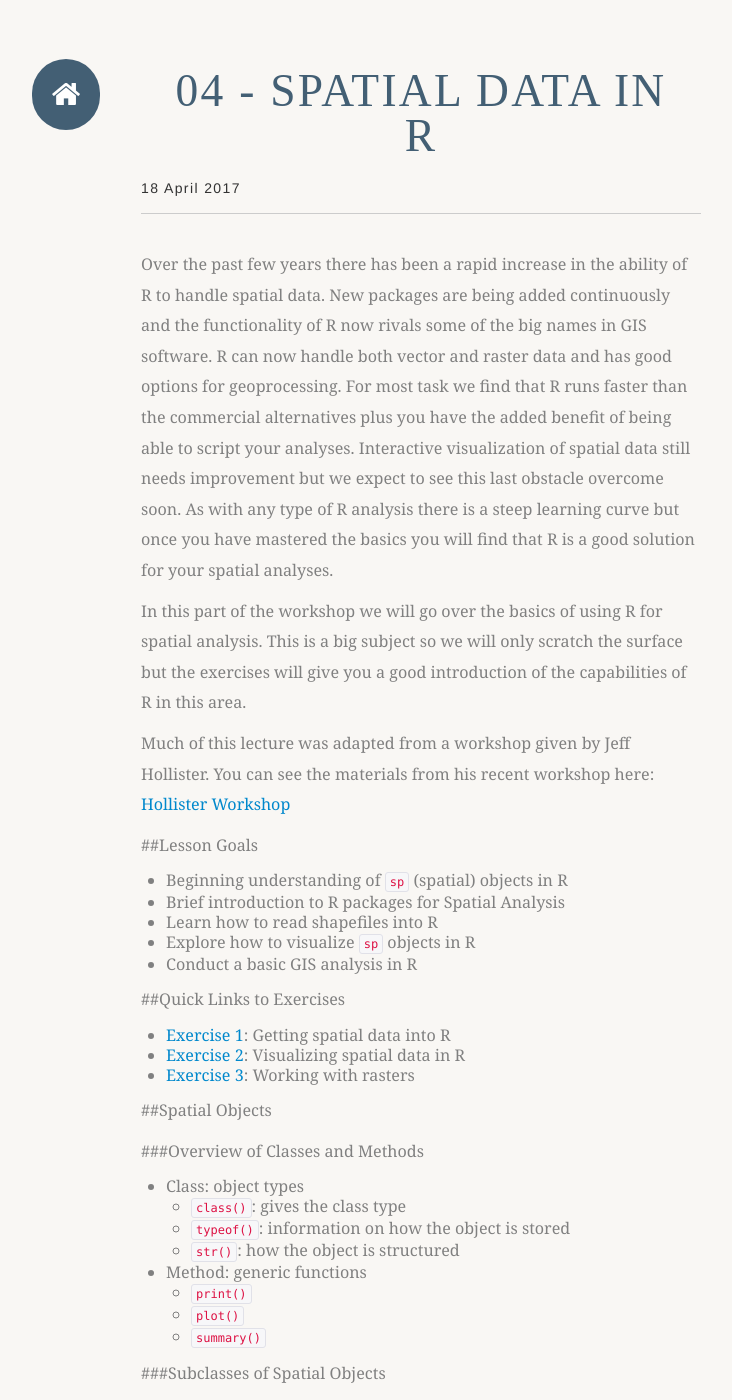
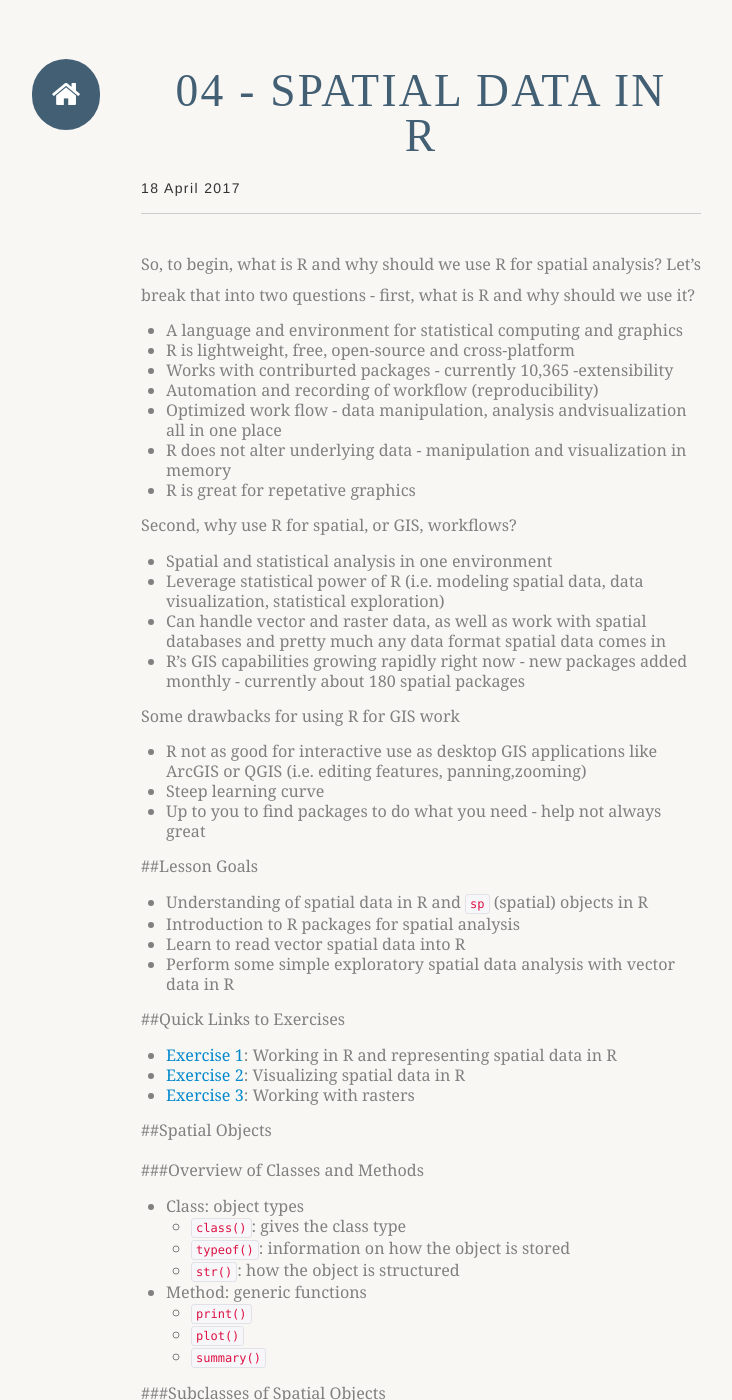
Before and after one commit to mhweber/gis_in_action_r_spatial, a Jekyll site: the page built from _posts/2017-04-18-03-Spatial-Data-In-R-sp.md, in a window 1280 px wide and 1400 px high. Shown: the whole window, without its empty margins (289-1021 px from the left). Built offline with Jekyll 4.4.1, drawn with Linux system fonts in a browser that asks for light colours; nearby versions of some CDN libraries; some web fonts are replaced; library files that are not in the unit come from our copies.

Commit message:
Updates to Spatial Data in R

```diff
--- a/_posts/2017-04-18-03-Spatial-Data-In-R-sp.md
+++ b/_posts/2017-04-18-03-Spatial-Data-In-R-sp.md
@@ -1,26 +1,42 @@
 ---
 title: "04 - Spatial Data in R"
-author: Bryan Milstead
+author: Marc Weber
 layout: post_page
 ---
 
 
+So, to begin, what is R and why should we use R for spatial analysis?  Let's break that into two questions - first, what is R and why should we use it?
 
-Over the past few years there has been a rapid increase in the ability of R to handle spatial data. New packages are being added continuously and the functionality of R now rivals some of the big names in GIS software.  R can now handle both vector and raster data and has good options for geoprocessing. For most task we find that R runs faster than the commercial alternatives plus you have the added benefit of being able to script your analyses.  Interactive visualization of spatial data still needs improvement but we expect to see this last obstacle overcome soon.  As with any type of R analysis there is a steep learning curve but once you have mastered the basics you will find that R is a good solution for your spatial analyses.
+- A language and environment for statistical computing and graphics
+- R is lightweight, free, open-source and cross-platform
+- Works with contriburted packages - currently 10,365 -extensibility
+- Automation and recording of workflow (reproducibility)
+- Optimized work flow - data manipulation, analysis andvisualization all in one place
+- R does not alter underlying data - manipulation and visualization in memory
+- R is great for repetative graphics
 
-In this part of the workshop we will go over the basics of using R for spatial analysis.  This is a big subject so we will only scratch the surface but the exercises will give you a good introduction of the capabilities of R in this area.
+Second, why use R for spatial, or GIS, workflows?
 
-Much of this lecture was adapted from a workshop given by Jeff Hollister.  You can see the materials from his recent workshop here: [Hollister Workshop](http://scicomp2014.edc.uri.edu/posts/2014-02-04-Hollister.html)
+- Spatial and statistical analysis in one environment
+- Leverage statistical power of R (i.e.  modeling spatial data, data visualization, statistical exploration)
+- Can handle vector and raster data, as well as work with spatial databases and pretty much any data format spatial data comes in
+- R's GIS capabilities growing rapidly right now - new packages added monthly - currently about 180 spatial packages
+
+Some drawbacks for using R for GIS work
+
+- R not as good for interactive use as desktop GIS applications like ArcGIS or QGIS (i.e.  editing features, panning,zooming)
+- Steep learning curve
+- Up to you to find packages to do what you need - help not always great
+
 
 ##Lesson Goals
-- Beginning understanding of `sp` (spatial) objects in R
-- Brief introduction to R packages for Spatial Analysis
-- Learn how to read shapefiles into R
-- Explore how to visualize `sp` objects in R
-- Conduct a basic GIS analysis in R
+- Understanding of spatial data in R and `sp` (spatial) objects in R
+- Introduction to R packages for spatial analysis
+- Learn to read vector spatial data into R
+- Perform some simple exploratory spatial data analysis with vector data in R
 
 ##Quick Links to Exercises
-- [Exercise 1](#exercise-1): Getting spatial data into R
+- [Exercise 1](#exercise-1): Working in R and representing spatial data in R
 - [Exercise 2](#exercise-2): Visualizing spatial data in R
 - [Exercise 3](#exercise-3): Working with rasters
 
```
